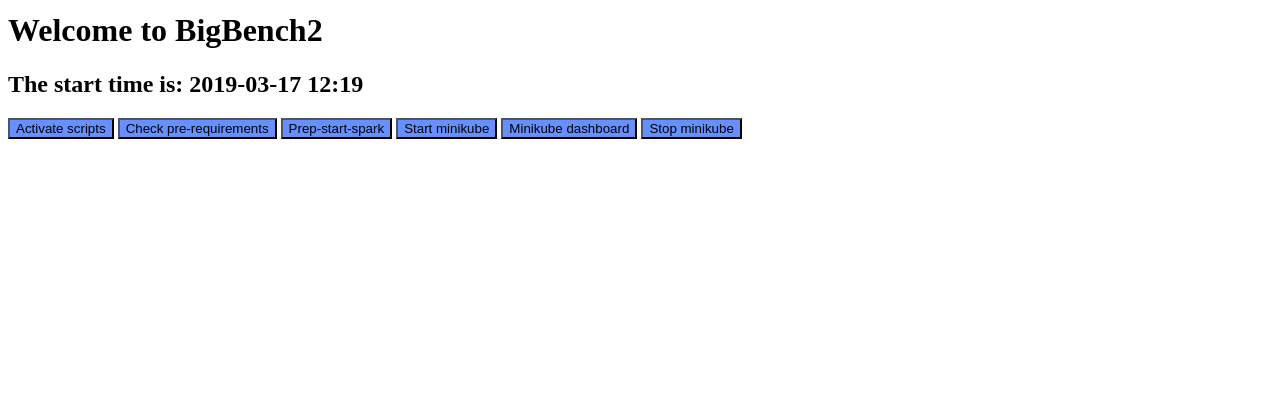
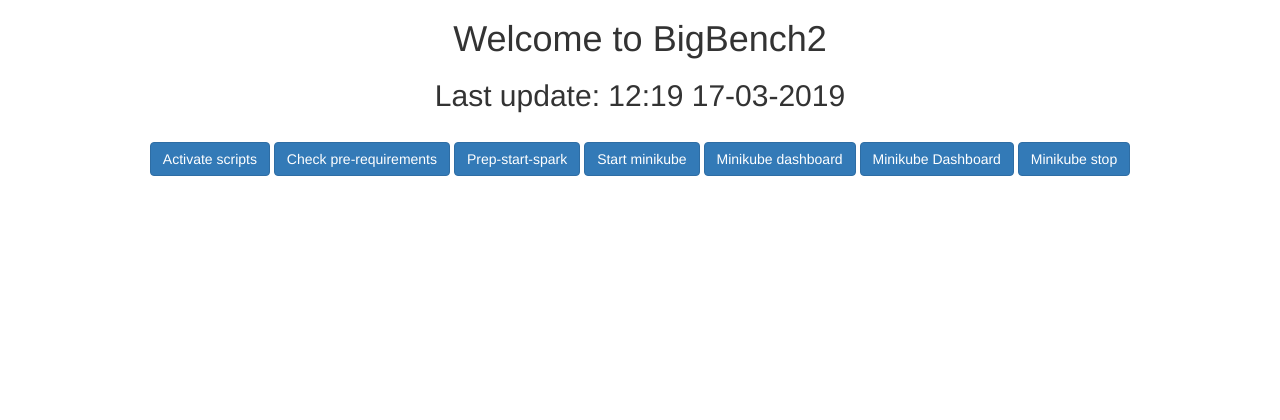
Before and after one commit to o7ka4aln1ka/abench-management-console, a Flask app: page / in a window 1280 px wide. Shown: the part 125-545 px from the top of the page. Run offline with Flask 2, Linux system fonts and the light colour scheme; some libraries are stand-ins or nearby versions.

Commit message:
changed buttons

```diff
--- a/second-try/minikube.py
+++ b/second-try/minikube.py
@@ -8,7 +8,7 @@ app = Flask(__name__)
 @app.route("/", methods=['GET', 'POST'])
 def hello():
    now = datetime.datetime.now()
-   timeString = now.strftime("%Y-%m-%d %H:%M")
+   timeString = now.strftime("%H:%M %d-%m-%Y")
    templateData = {
       'title' : 'BigBench2',
       'time': timeString
--- a/second-try/templates/main.html
+++ b/second-try/templates/main.html
@@ -1,37 +1,48 @@
 <!DOCTYPE html>
+<html lang="en">
    <head>
       <title>{{ title }}</title>
+      <meta charset="utf-8">
+      <meta name="viewport" content="width=device-width, initial-scale=1">
+      <link rel="stylesheet" href="https://maxcdn.bootstrapcdn.com/bootstrap/3.4.0/css/bootstrap.min.css">
+      <script src="https://ajax.googleapis.com/ajax/libs/jquery/3.3.1/jquery.min.js"></script>
+      <script src="https://maxcdn.bootstrapcdn.com/bootstrap/3.4.0/js/bootstrap.min.js"></script>
    </head>
 
    <body>
+     <center>
+      <br>
       <img src="https://upload.wikimedia.org/wikipedia/commons/0/05/Goethe_University_logo.jpg" height="104" width="220">
-      <h1>Welcome to BigBench2</h1>
-      <h2>The start time is: {{ time }}</h2>
+      <h1> Welcome to BigBench2</h1>
+      <h2> Last update: {{ time }}</h2>
+      <br>
 
-<input type="button" name="lien1" value="Activate scripts"
- onclick="self.location.href='http://127.0.0.1:5000/activateScripts'" style="background-color:#668fff"
-style="color:white; font-weight:bold"onclick>
+<button class="btn btn-primary"  onclick="self.location.href='http://127.0.0.1:5000/activateScripts'"
+>Activate scripts</button>
 
-<input type="button" name="lien1" value="Check pre-requirements"
-onclick="self.location.href='http://127.0.0.1:5000/checkPreRequirements'" style="background-color:#668fff"
-style="color:white; font-weight:bold"onclick>
+<button class="btn btn-primary"  onclick="self.location.href='http://127.0.0.1:5000/checkPreRequirements'"
+>Check pre-requirements</button>
 
-<input type="button" name="lien1" value="Prep-start-spark"
- onclick="self.location.href='http://127.0.0.1:5000/prepStartSpark'" style="background-color:#668fff"
-style="color:white; font-weight:bold"onclick>
+<button class="btn btn-primary"  onclick="self.location.href='http://127.0.0.1:5000/prepStartSpark'"
+>Prep-start-spark</button>
 
-<input type="button" name="lien1" value="Start minikube"
- onclick="self.location.href='http://127.0.0.1:5000/startMinikube'" style="background-color:#668fff"
-style="color:white; font-weight:bold"onclick>
+<button class="btn btn-primary"  onclick="self.location.href='http://127.0.0.1:5000/startMinikube'"
+>Start minikube</button>
 
-<input type="button" name="lien2" value="Minikube dashboard"
- onclick="self.location.href='http://127.0.0.1:5000/minikubeDashboard'" style="background-color:#668fff"
-style="color:white; font-weight:bold"onclick>
+<button class="btn btn-primary"  onclick="self.location.href='http://127.0.0.1:5000/activateScripts'"
+>Minikube dashboard</button>
 
+<button class="btn btn-primary"  onclick="self.location.href='http://127.0.0.1:5000/minikubeDashboard'"
+>Minikube Dashboard</button>
+
+<button class="btn btn-primary"  onclick="self.location.href='http://127.0.0.1:5000/stopMinikube'"
+>Minikube stop</button>
+
+<!-- other style button
 <input type="button" name="lien2" value="Stop minikube"
 onclick="self.location.href='http://127.0.0.1:5000/stopMinikube'"
 style="background-color:#668fff"
-style="color:white; font-weight:bold"onclick>
-
+style="color:white; font-weight:bold"onclick> -->
+    </center>
    </body>
 </html>
```
